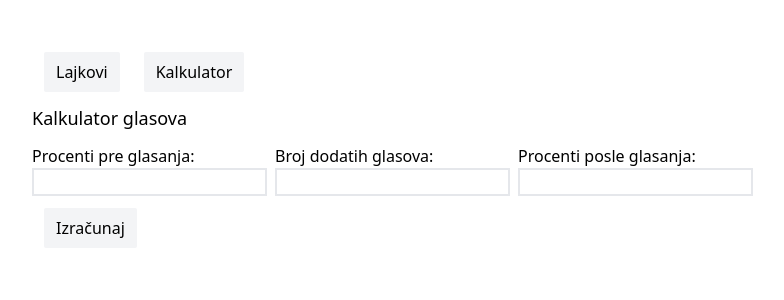
After one commit to DimitrijeBorcanin/mac-yt-stats, a PHP site: page /calculator.html in a window 1280 px wide. The commit adds this page. Shown: the top 300 px of the page, without its empty margins (8-792 px from the left). Run offline with PHP 8.4, Linux system fonts and the light colour scheme; some libraries are stand-ins or nearby versions.

Commit message:
Added calculator

```diff
--- /dev/null
+++ b/calculator.html
@@ -0,0 +1,41 @@
+<!DOCTYPE html>
+<html lang="sr">
+<head>
+    <meta charset="UTF-8"/>
+    <meta http-equiv="X-UA-Compatible" content="IE=edge"/>
+    <meta name="viewport" content="width=device-width, initial-scale=1.0"/>
+    <title>MAC lajkovi</title>
+
+    <script src="https://cdn.jsdelivr.net/npm/js-confetti@latest/dist/js-confetti.browser.js"></script>
+    <script src="https://kit.fontawesome.com/fa2b9bf0b8.js" crossorigin="anonymous"></script>
+    <script src="https://cdn.tailwindcss.com"></script>
+</head>
+<body>
+    <main class="container mx-auto my-10 px-10">
+        <div class="flex">
+            <a href="home.html" class="navBtn px-3 py-2 m-3 bg-gray-100 rounded-sm" data-page="likes">Lajkovi</a>
+            <a href="calculator.html" class="navBtn px-3 py-2 m-3 bg-gray-100 rounded-sm" data-page="calculator">Kalkulator</a>
+        </div>
+        <div id="calculatorContainer">
+            <h1 class="text-lg pb-3">Kalkulator glasova</h1>
+            <div class="w-full md:w-1/2 block md:flex gap-2">
+                <div>
+                    <label for="percentPre">Procenti pre glasanja:</label>
+                    <input type="text" id="percentPre" class="border-2" />
+                </div>
+                <div>
+                    <label for="addedVotes">Broj dodatih glasova:</label>
+                    <input type="text" id="addedVotes" class="border-2" />
+                </div>
+                <div>
+                    <label for="percentPost">Procenti posle glasanja:</label>
+                    <input type="text" id="percentPost" class="border-2" />
+                </div>
+            </div>
+            <button class="px-3 py-2 m-3 bg-gray-100 rounded-sm" id="calculateBtn">Izračunaj</button>
+            <p id="result" class="text-lg"></p>
+        </div>
+    </main>
+    <script src="calculator.js"></script>
+</body>
+</html>
--- /dev/null
+++ b/calculator.js
@@ -0,0 +1,20 @@
+
+    const percentPre = document.getElementById('percentPre')
+    const percentPost = document.getElementById('percentPost')
+    const addedVotes = document.getElementById('addedVotes')
+    const calculateBtn = document.getElementById('calculateBtn')
+    const result = document.getElementById('result')
+
+    calculateBtn.addEventListener('click', () => {
+        const percentPreValue = percentPre.value / 100
+        const percentPostValue = percentPost.value / 100
+        const addedVotesValue = parseInt(addedVotes.value)
+
+        const leftSide = percentPostValue - percentPreValue
+        const rightSide = addedVotesValue - addedVotesValue * percentPostValue
+        const totalVotes = rightSide / leftSide + addedVotesValue
+
+        const votes = (totalVotes + addedVotesValue) * percentPostValue
+
+        result.innerHTML = `Glasova: ${Math.round(votes)} <br /> Ukupno glasova: ${Math.round(totalVotes)}`
+    })
--- a/home.html
+++ b/home.html
@@ -12,6 +12,11 @@
 </head>
 <body>
     <main class="container mx-auto my-10 px-10">
+        <div class="flex">
+            <a href="home.html" class="navBtn px-3 py-2 m-3 bg-gray-100 rounded-sm" data-page="likes">Lajkovi</a>
+            <a href="calculator.html" class="navBtn px-3 py-2 m-3 bg-gray-100 rounded-sm" data-page="calculator">Kalkulator</a>
+        </div>
+        <div id="likeContainer">
             <h1 class="text-lg pb-3">Rock numera MAC lajkovi</h1>
             <ul id="list">
 
@@ -23,6 +28,7 @@
                 </svg>
                 <p>Učitavanje...</p>
             </div>
+        </div>
     </main>
     <script src="main.js"></script>
 </body>
--- a/index.php
+++ b/index.php
@@ -1,3 +1,3 @@
 <?php
-include_once("home.html");
+include_once("calculator.html");
 ?>
```
Also changed, not shown: main.js (+19 -0 lines). Lines whose indentation alone changed are shown as unchanged.
